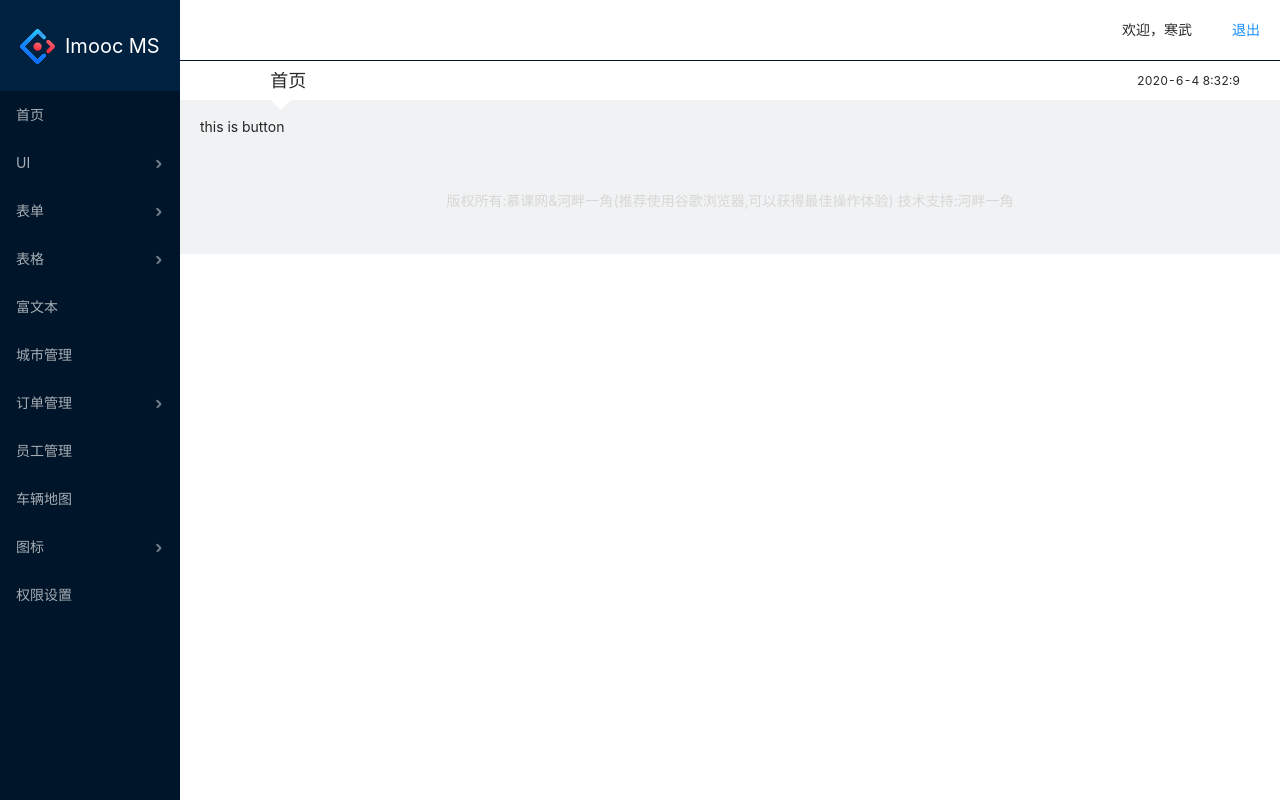
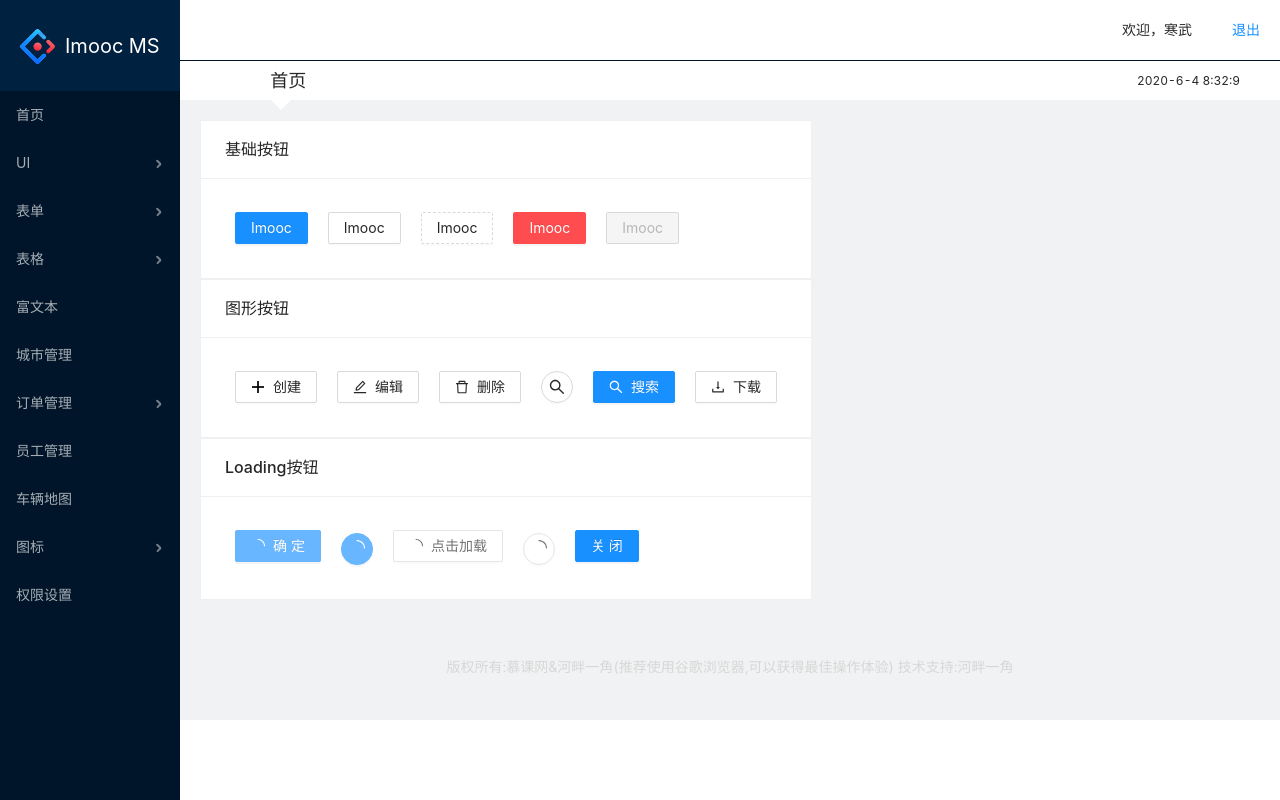
Before and after one commit to cambrian2016/bicycleManage, a React (Create React App) app: page /#/ui/buttons in a window 1280 px wide. Built offline with nearby package versions, Linux system fonts and the light colour scheme.

Commit message:
buttonDemo1 @ant-design/icons组件加载

```diff
--- a/package.json
+++ b/package.json
@@ -3,6 +3,7 @@
   "version": "0.1.0",
   "private": true,
   "dependencies": {
+    "@ant-design/icons": "^4.2.1",
     "@testing-library/jest-dom": "^4.2.4",
     "@testing-library/react": "^9.5.0",
     "@testing-library/user-event": "^7.2.1",
--- a/src/App.js
+++ b/src/App.js
@@ -2,7 +2,7 @@ import React, {Component} from "react";
 import {HashRouter, Route, Switch} from "react-router-dom";
 import Main from "./Main"
 import Login from "./pages/login/Login"
-import Button from "./pages/ui/button/Button";
+import ButtonDemo from "./pages/ui/button/ButtonDemo";
 import NoMatch from "./pages/nomatch/NoMatch";
 
 class App extends Component {
@@ -16,7 +16,7 @@ class App extends Component {
                     <Route path={"/"} render={() =>
                         <Main>
                             <Switch>
-                                <Route path={"/ui/buttons"} component={Button}/>
+                                <Route path={"/ui/buttons"} component={ButtonDemo}/>
                                 <Route component={NoMatch}/>
                             </Switch>
                         </Main>
--- a/src/pages/ui/button/Button.js
+++ /dev/null
@@ -1,14 +0,0 @@
-import React,{Component} from "react";
-
-class Button extends Component{
-
-    render() {
-        return (
-            <div>
-                this is button
-            </div>
-        );
-    }
-}
-
-export default Button;
--- /dev/null
+++ b/src/pages/ui/button/ButtonDemo.js
@@ -0,0 +1,40 @@
+import React, {Component} from "react";
+import {Button, Card} from "antd";
+import style from "./buttonDemo.module.css"
+import {PlusOutlined, EditOutlined, DeleteOutlined, SearchOutlined, DownloadOutlined} from "@ant-design/icons"
+
+class ButtonDemo extends Component {
+
+    render() {
+        return (
+            <div>
+                <Card className={style.card} title={"基础按钮"}>
+                    <Button className={style.button} type={"primary"}>Imooc</Button>
+                    <Button className={style.button}>Imooc</Button>
+                    <Button className={style.button} type={"dashed"}>Imooc</Button>
+                    <Button className={style.button} type={"danger"}>Imooc</Button>
+                    <Button className={style.button} disabled={true}>Imooc</Button>
+                </Card>
+
+                <Card className={style.card} title={"图形按钮"}>
+                    <Button className={style.button} icon={<PlusOutlined/>}>创建</Button>
+                    <Button className={style.button} icon={<EditOutlined/>}>编辑</Button>
+                    <Button className={style.button} icon={<DeleteOutlined/>}>删除</Button>
+                    <Button className={style.button} shape={"circle"} icon={<SearchOutlined/>}/>
+                    <Button className={style.button} type={"primary"} icon={<SearchOutlined/>}>搜索</Button>
+                    <Button className={style.button} icon={<DownloadOutlined/>}>下载</Button>
+                </Card>
+
+                <Card className={style.card} title={"Loading按钮"}>
+                    <Button className={style.button} type={"primary"} loading={true}>确定</Button>
+                    <Button className={style.button} shape={"circle"} type={"primary"} loading={true}/>
+                    <Button className={style.button} loading={true}>点击加载</Button>
+                    <Button className={style.button} shape={"circle"} loading={true}/>
+                    <Button className={style.button} type={"primary"} >关闭</Button>
+                </Card>
+            </div>
+        );
+    }
+}
+
+export default ButtonDemo;
--- /dev/null
+++ b/src/pages/ui/button/buttonDemo.module.css
@@ -0,0 +1,7 @@
+.card{
+    width: 100%;
+}
+
+.button{
+    margin: 10px;
+}
```
